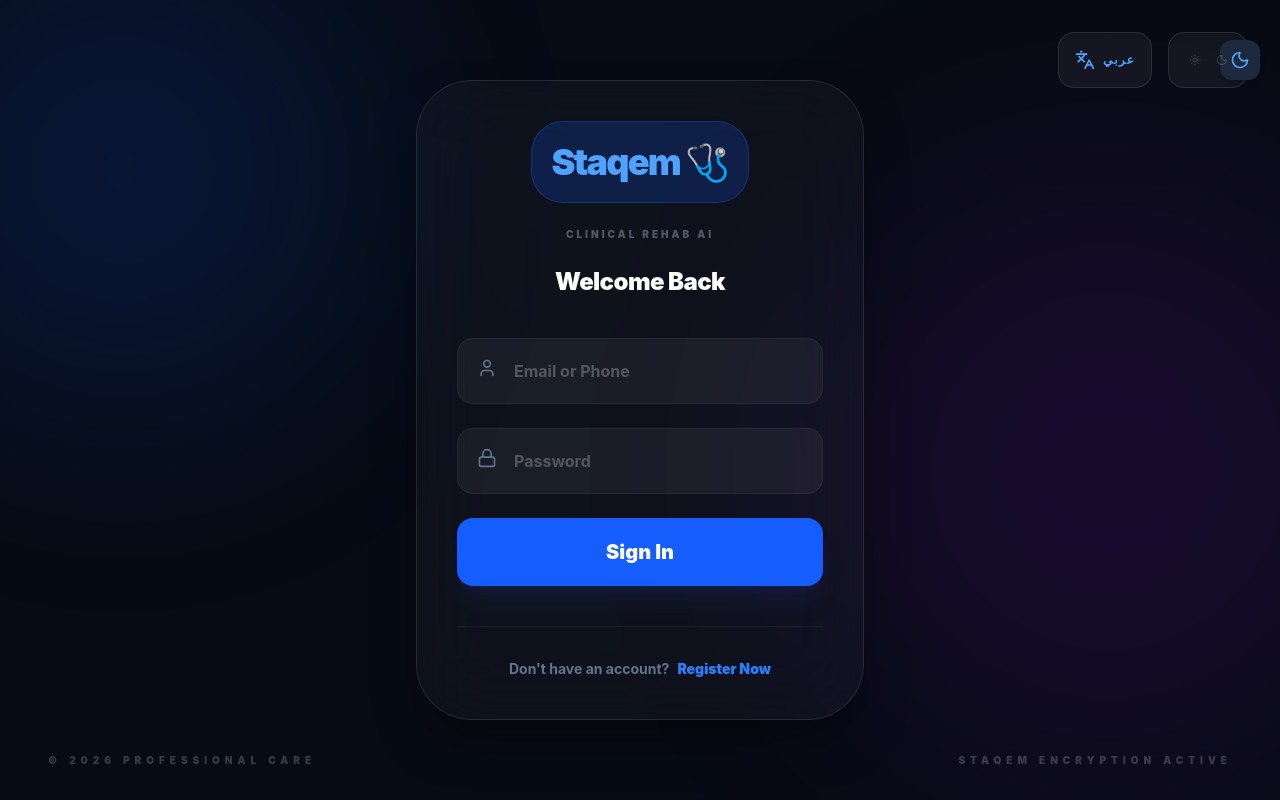
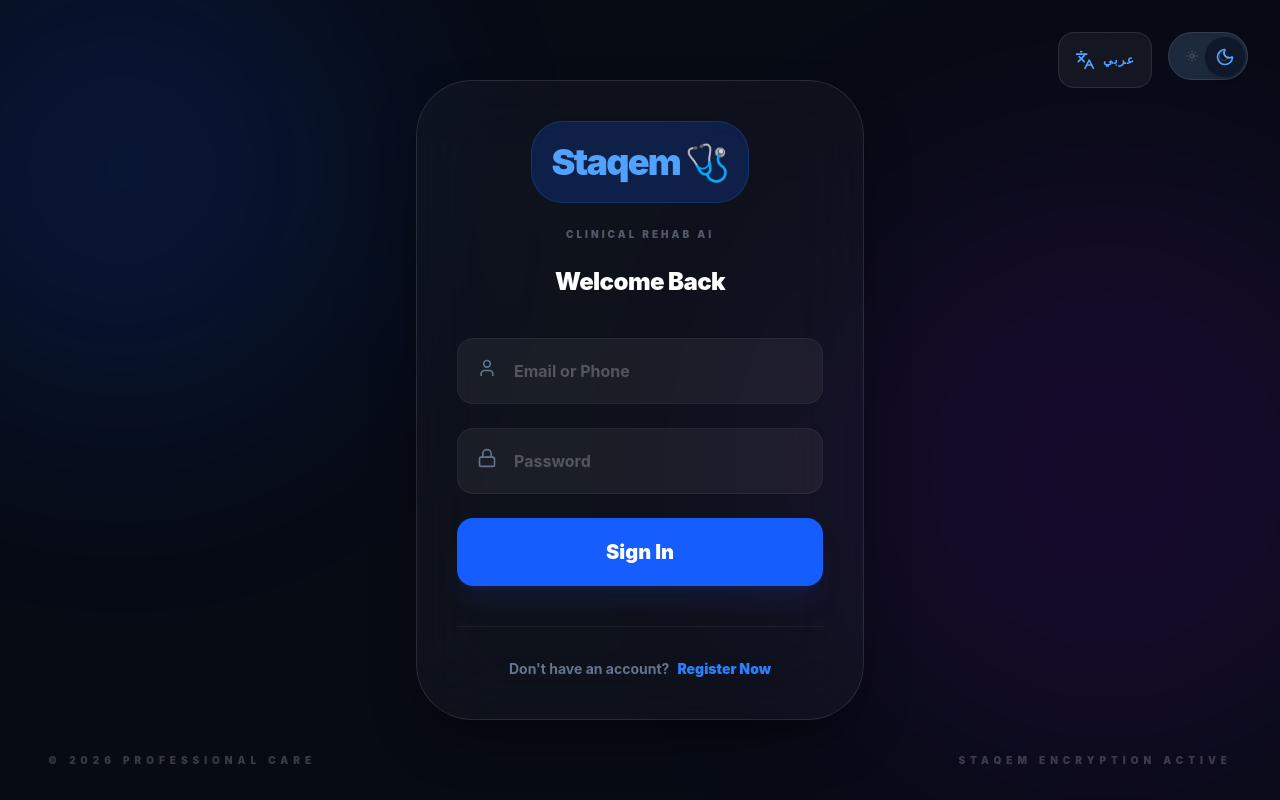
Before and after one commit to youssefselhussainy-eg/staqem-frontend, a React (Vite) app: page /login in a window 1280 px wide. Built offline with nearby package versions, Linux system fonts and the light colour scheme.

Commit message:
fix: bulletproof theme toggle and clean layout

```diff
--- a/src/components/ThemeToggle.jsx
+++ b/src/components/ThemeToggle.jsx
@@ -9,19 +9,17 @@ const ThemeToggle = () => {
     <button
       onClick={() => setIsDarkMode(!isDarkMode)}
       dir="ltr"
-      // التعديل: جعل العرض والارتفاع Responsive (w-16 h-12 للموبايل و w-20 h-14 للديسكتوب)
-      className={`relative w-16 h-12 md:w-20 md:h-14 flex items-center rounded-xl md:rounded-2xl p-1 transition-all duration-500 shadow-inner shrink-0 border
+      // w-16 للموبايل و w-20 للديسكتوب - مقاسات ثابتة ومحكمة
+      className={`relative w-16 h-10 md:w-20 md:h-12 flex items-center rounded-full p-1 transition-all duration-500 shadow-inner shrink-0 border
         ${isDarkMode
-          ? 'bg-white/5 border-white/10'
+          ? 'bg-slate-800 border-white/10'
           : 'bg-slate-100 border-slate-200'}`}
     >
-      {/* الدائرة المتحركة */}
+      {/* الدائرة المتحركة - استخدمنا absolute عشان نضمن السنترة والحركة 100% */}
       <div
-        // التعديل: مقاس الدائرة (w-8 h-8 للموبايل و w-10 h-10 للديسكتوب)
-        // وتعديل مسافة الـ Translate لتناسب العرض الجديد (translate-x-6 للموبايل و translate-x-8 للديسكتوب)
-        className={`w-8 h-8 md:w-10 md:h-10 rounded-lg md:rounded-xl shadow-md transform transition-transform duration-500 flex items-center justify-center
+        className={`absolute top-1 bottom-1 w-8 h-8 md:w-10 md:h-10 rounded-full shadow-md transform transition-transform duration-500 flex items-center justify-center
           ${isDarkMode
-            ? 'translate-x-6 md:translate-x-8 bg-slate-800 text-blue-400'
+            ? 'translate-x-6 md:translate-x-8 bg-slate-900 text-blue-400'
             : 'translate-x-0 bg-white text-amber-500'}`}
       >
         {isDarkMode ? (
@@ -31,8 +29,8 @@ const ThemeToggle = () => {
         )}
       </div>
 
-      {/* خلفية جمالية ثابتة */}
-      <div className="absolute inset-0 flex justify-between items-center px-2 md:px-3 pointer-events-none opacity-20">
+      {/* أيقونات الخلفية الهادية */}
+      <div className="flex justify-between items-center w-full px-2 md:px-3 opacity-20 pointer-events-none">
         <Sun size={12} className={`md:w-3.5 ${isDarkMode ? 'text-white' : 'text-slate-400'}`} />
         <Moon size={12} className={`md:w-3.5 ${isDarkMode ? 'text-white' : 'text-slate-400'}`} />
       </div>
--- a/src/index.css
+++ b/src/index.css
@@ -4,14 +4,30 @@
   --color-staqemBlue: #2563eb;
 }
 
-/* --- 📱 إعدادات الموبايل (مفصولة تماماً عن الديسكتوب) --- */
+/* --- 📱 إعدادات الموبايل (من غير بعص في الزراير) --- */
+html, body {
+  max-width: 100%;
+  overflow-x: hidden;
+  margin: 0;
+  padding: 0;
+  box-sizing: border-box;
+}
+
+.app-shell {
+  min-height: 100vh;
+  display: flex;
+  flex-direction: column;
+  width: 100%;
+}
+
 @media (max-width: 768px) {
-  html, body {
-    max-width: 100%;
-    overflow-x: hidden;
-  }
+  /* تصغير المسافات في الموبايل فقط */
+  .p-10, .p-20 { padding: 1.25rem !important; }
+  .m-10, .m-20 { margin: 1rem !important; }
 
-  /* تصغير الزراير والبحث في الموبايل فقط */
+  h1 { font-size: 1.5rem !important; }
+
+  /* تظبيط مقاسات حاويات الأيقونات في الموبايل */
   .h-12.w-12, .h-14.w-14 {
     height: 2.75rem !important;
     width: 2.75rem !important;
@@ -20,28 +36,6 @@
   .relative.group.h-12, .relative.group.h-14 {
     height: 2.75rem !important;
   }
-
-  h1 { font-size: 1.5rem !important; }
-  .p-10, .p-20 { padding: 1.25rem !important; }
-}
-
-/* --- ✅ إصلاح الأيقونات (Theme & Profile) --- */
-/* بنستهدف الأيقونة نفسها جوه الزرار عشان نضمن السنترة من غير ما نبوظ حجم الزرار */
-.app-shell button svg,
-[class*="ProfileButton"] svg,
-[class*="ThemeToggle"] svg {
-  display: block;
-  margin: auto !important;
-}
-
-/* التأكد إن حاوية الأيقونات بتوسط اللي جواها صح */
-.app-shell button,
-[class*="ProfileButton"],
-[class*="ThemeToggle"] {
-  display: inline-flex !important;
-  align-items: center !important;
-  justify-content: center !important;
-  vertical-align: middle;
 }
 
 /* منع أي سكرول عرضي ناتج عن الـ Modals */
@@ -49,3 +43,5 @@
   max-width: 95vw !important;
   margin: auto !important;
 }
+
+/* ❌ شيلنا أي CSS كان بيفرض Flex على الزراير عشان الـ Theme Toggle يرجع يتحرك صح */
```
